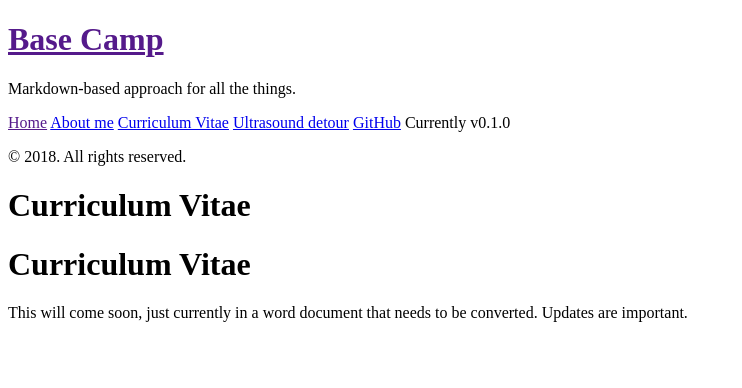
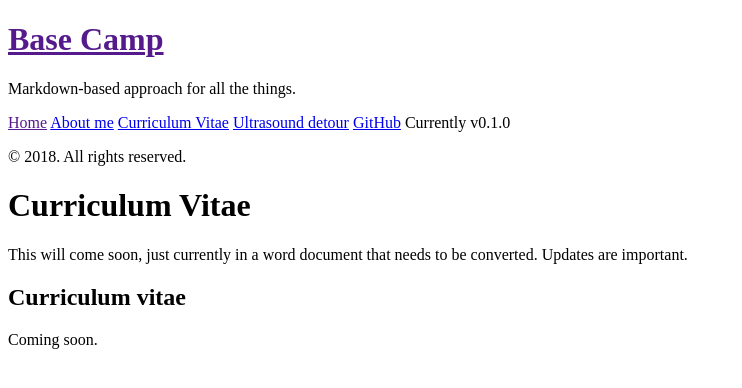
Before and after one commit to asshah4/asshah4.github.io, a Jekyll site: the page built from cv.md, in a window 1280 px wide. Shown: the top 388 px of the page, without its empty margins (0-742 px from the left). Built offline with Jekyll 4.4.1, drawn with Linux system fonts in a browser that asks for light colours; Markdown is read by kramdown in place of the engine named in the settings.

Commit message:
small change to CV page which had issues with loading

```diff
--- a/cv.md
+++ b/cv.md
@@ -3,6 +3,8 @@ layout: page
 title: Curriculum Vitae
 ---
 
-# Curriculum Vitae
+This will come soon, just currently in a word document that needs to be converted. Updates are important.
 
-This will come soon, just currently in a word document that needs to be converted. Updates are important.
+## Curriculum vitae
+
+Coming soon.
```
